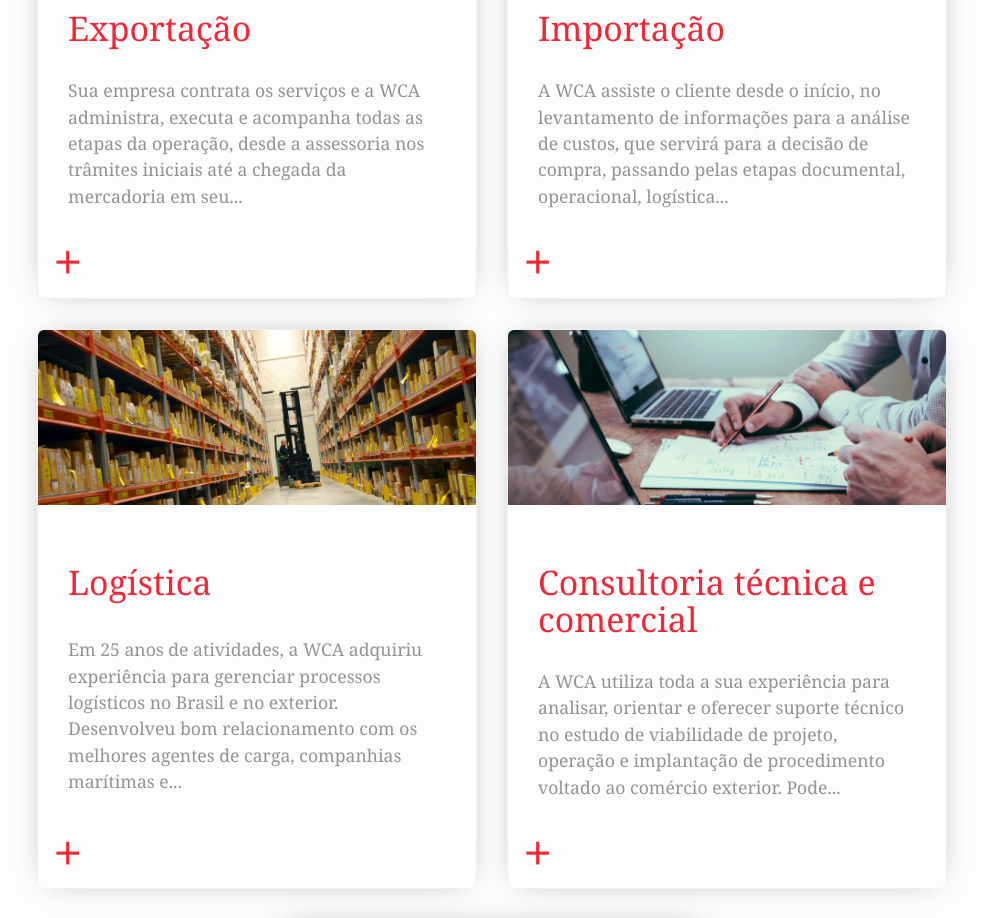
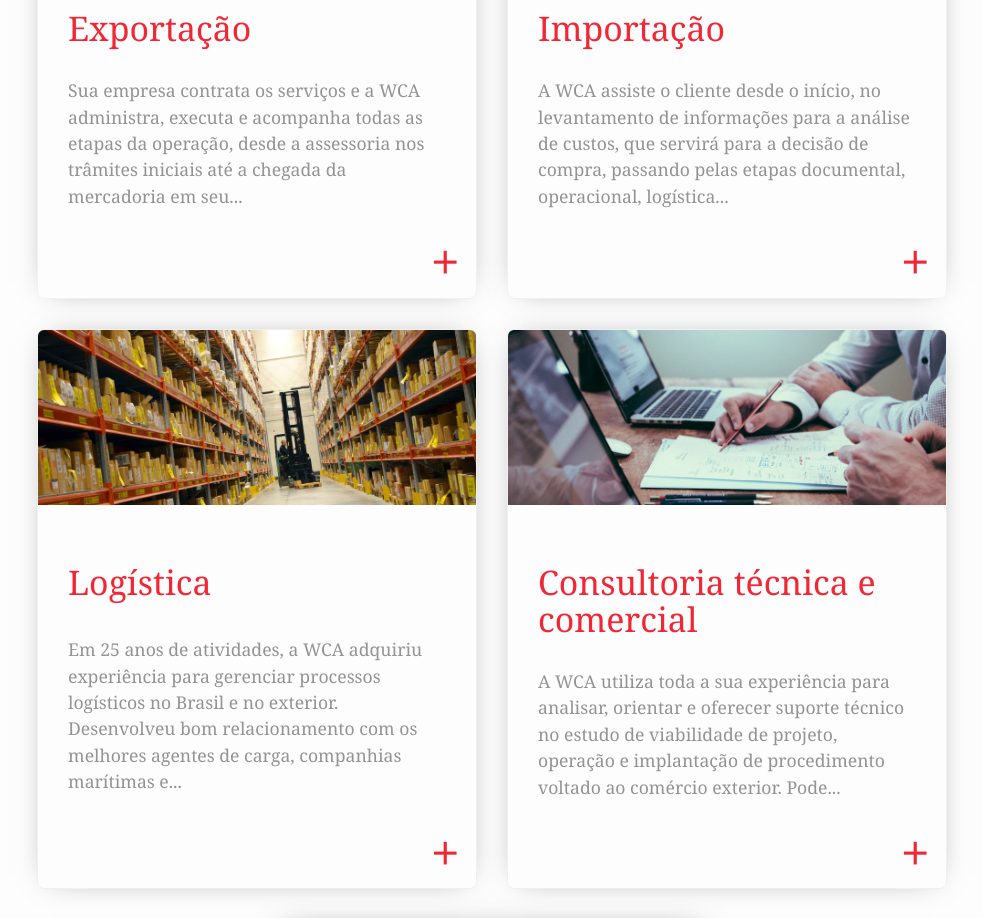
Before and after one commit to WCAComex/wcacomex.github.io, a Jekyll site: the page built from index.html, in a window 1280 px wide. Shown: the part 1256-2174 px from the top of the page, without its empty margins (148-1131 px from the left). Built offline with Jekyll 4.4.1, drawn with Linux system fonts in a browser that asks for light colours.

Commit message:
Footer à direita na tela grande

```diff
--- a/_sass/home/_sections.sass
+++ b/_sass/home/_sections.sass
@@ -75,6 +75,8 @@
                 padding: 0 $spacing-unit
             &-excerpt
                 color: #939393
+            footer
+                text-align: right
             +media-query($on-palm)
                 display: block
                 position: relative
@@ -107,7 +109,7 @@
                         overflow: hidden
                         height: 4em
                 footer
-                    position: right
+                    position: absolute
                     right: 0
                     bottom: 0
                     a
```
